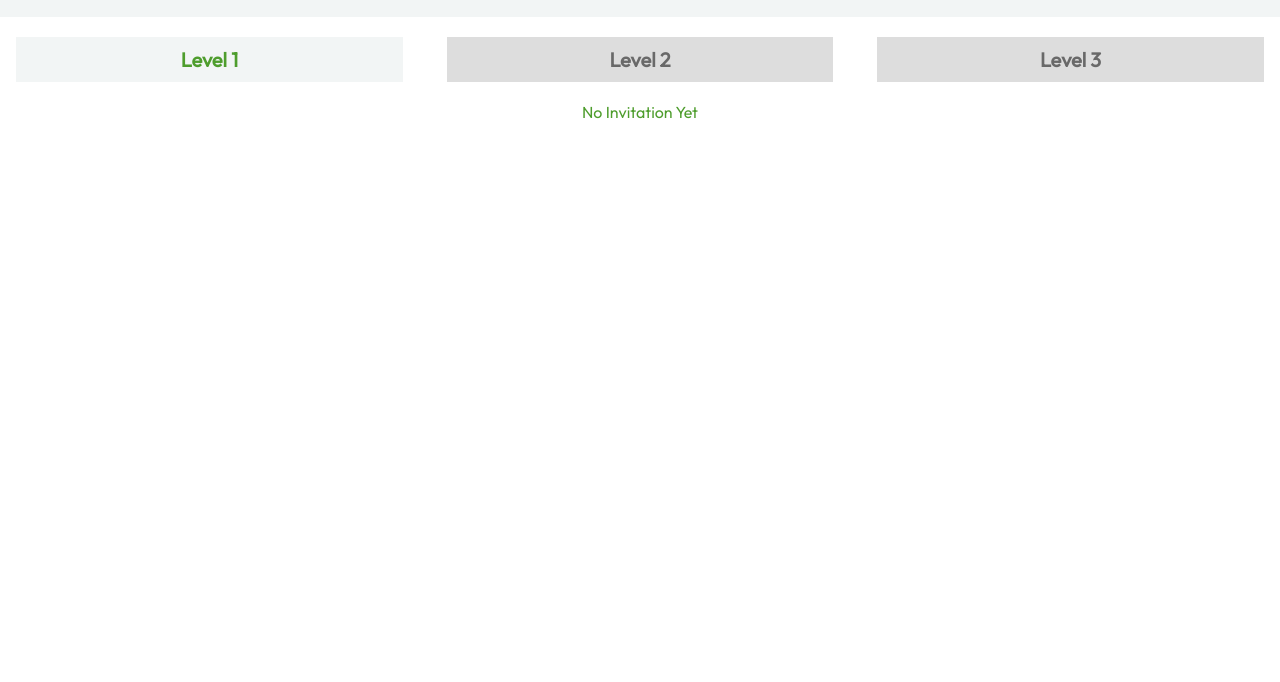
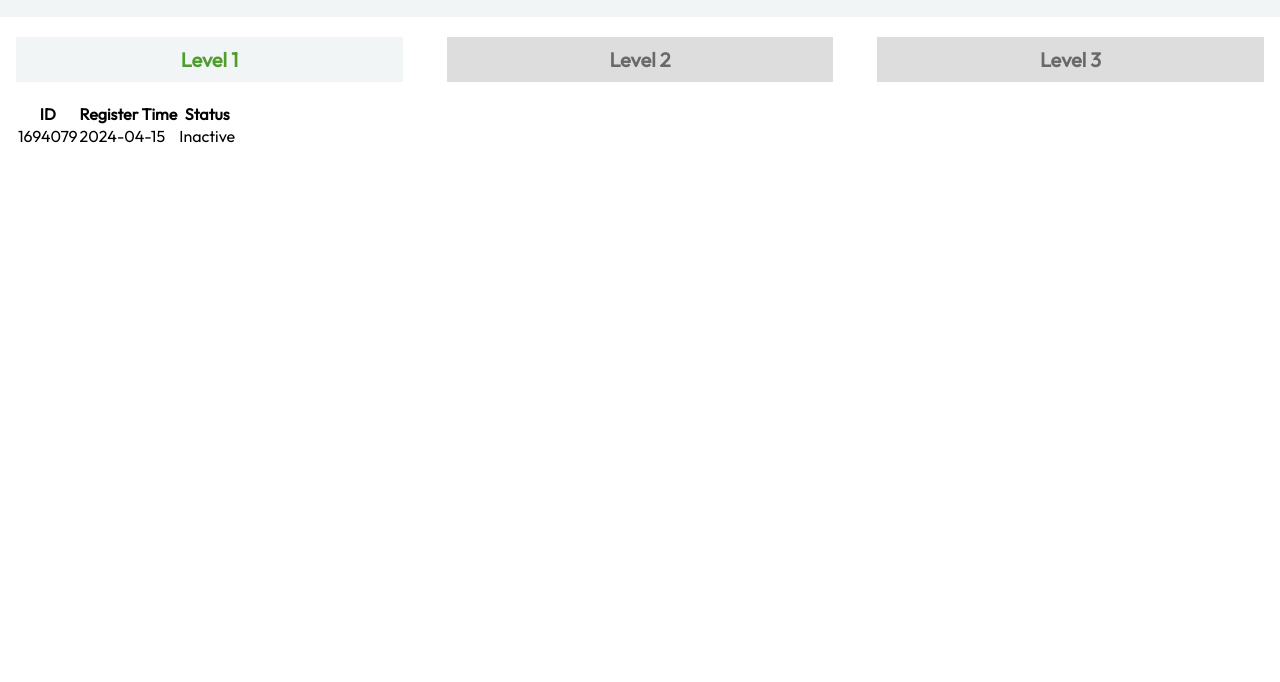
Before and after one commit to MohdHuzaifa2/NDC, a plain HTML site: page team.html in a window 1280 px wide. Shown: the part 118-800 px from the top of the page. Drawn offline with Linux system fonts and the light colour scheme.

Commit message:
Add files via upload

```diff
--- a/team.html
+++ b/team.html
@@ -35,9 +35,22 @@
         </div>
       <div class="page-container">
         <div class="page" id="a">
-          <div class="container">
-            <p style="color: var(--green);">No Invitation Yet</p>
-          </div>
+          <table>
+            <thead>
+              <tr>
+                <th>ID</th>
+                <th>Register Time</th>
+                <th>Status</th>
+              </tr>
+            </thead>
+            <tbody>
+              <tr>
+                <td>1694079</td>
+                <td>2024-04-15</td>
+                <td><span class="capsule">Inactive</span></td>
+              </tr>
+            </tbody>
+          </table>
         </div>
         <div class="page" id="b">
           <div class="container">
@@ -58,7 +71,9 @@
           tab.addEventListener("click", () => {
             tabs.forEach((tabla) => tabla.classList.remove("active"));
             tab.classList.add("active");
-            document.querySelector('.page-container').scrollTo(document.getElementById(tab.dataset.for).offsetLeft, 0)
+            document.getElementById(tab.dataset.for).scrollIntoView({
+              behavior: 'smooth'
+            });
           })
         })
     </script>
```
Also changed, not shown: orders.html (+3 -1 lines).
